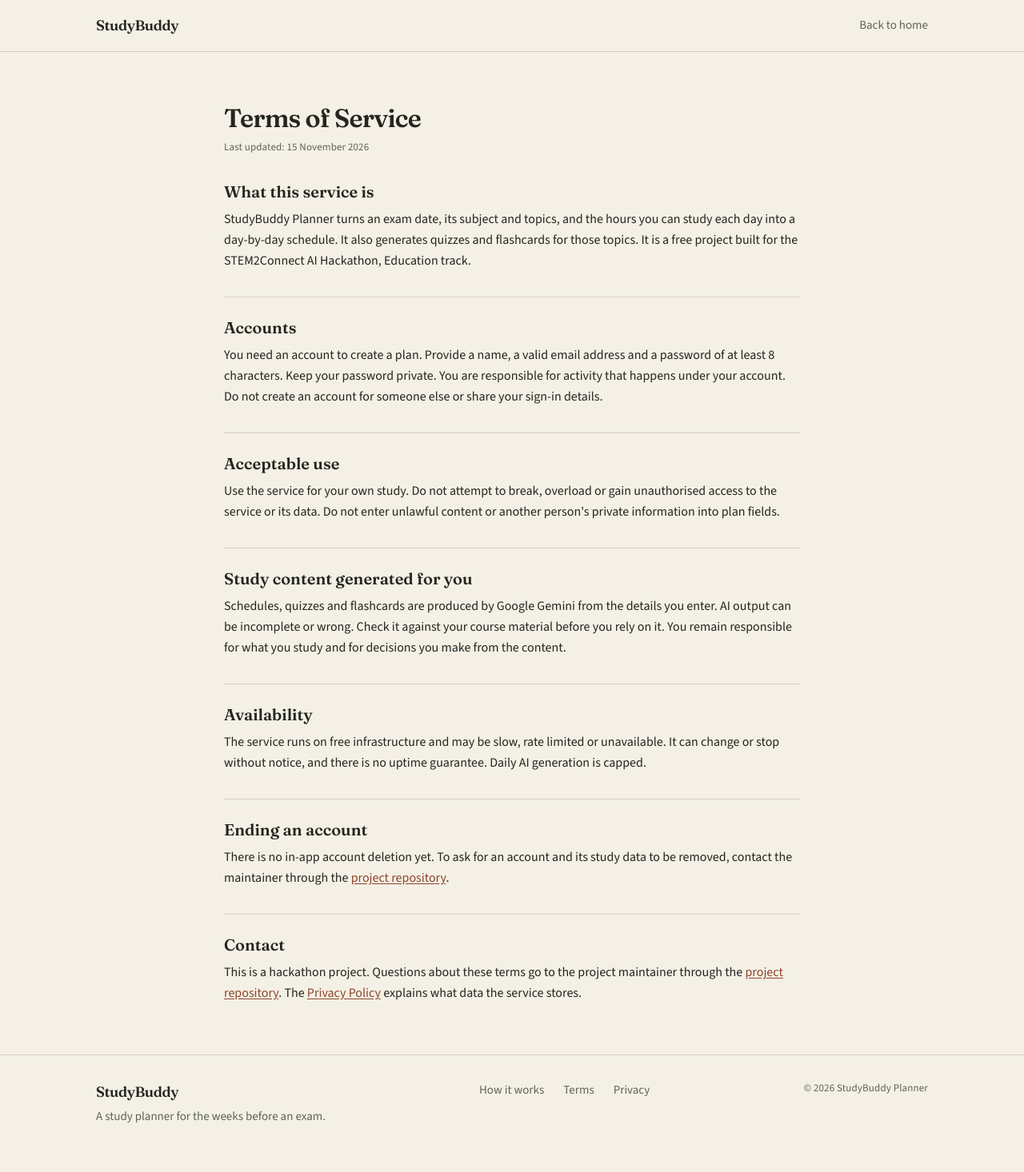
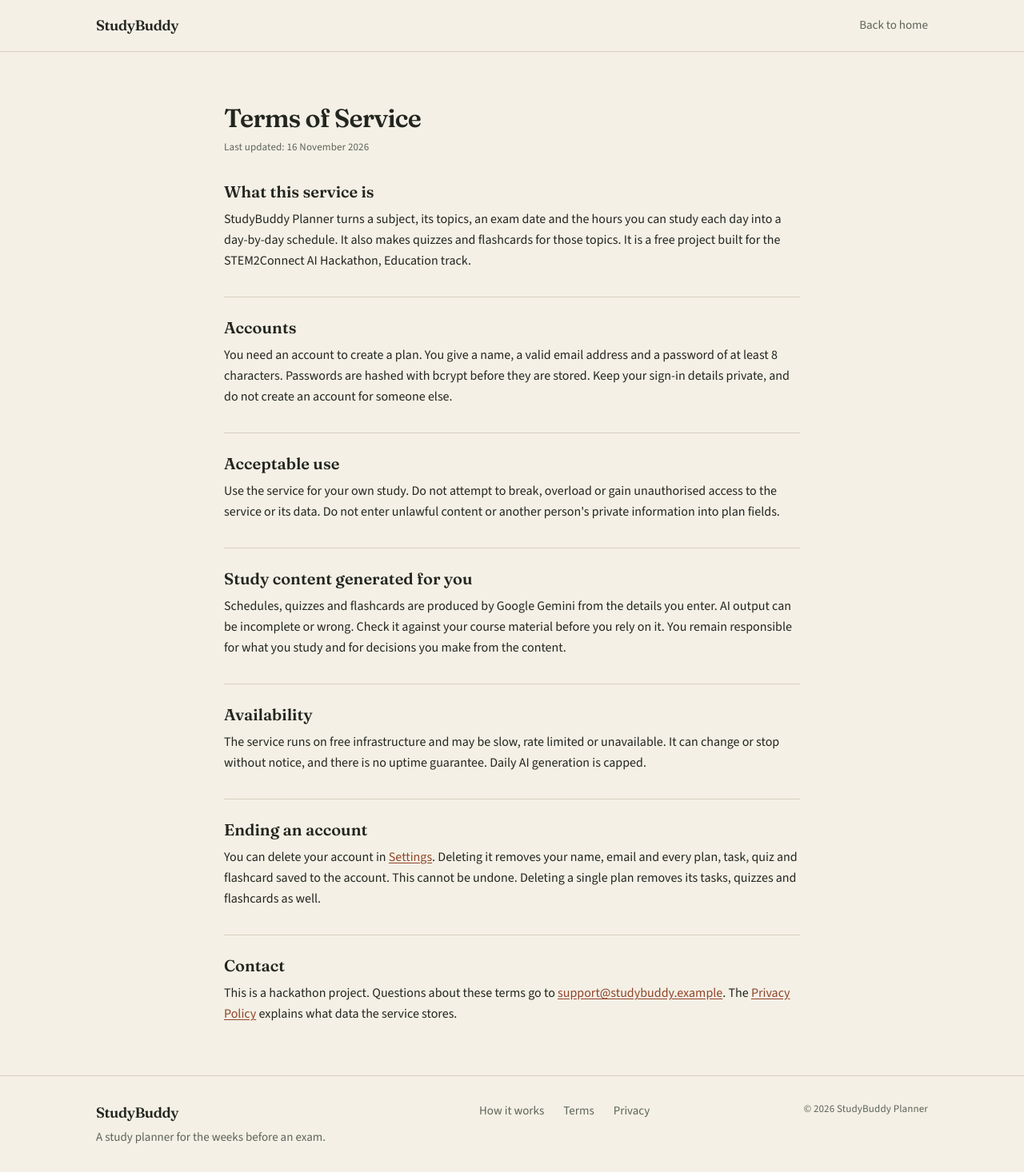
Before and after one commit to chaudharyhassaan/studybuddy, a React (Vite) app in the folder client/: page /terms in a window 1280 px wide. Shown: the whole page at 80% size. Before the commit the page ends 1440 px from the top, so only its background shows below. Built offline with nearby package versions, Linux system fonts and the light colour scheme; no server answers.

Commit message:
docs: update terms for account deletion

```diff
--- a/client/src/pages/Terms.jsx
+++ b/client/src/pages/Terms.jsx
@@ -2,6 +2,8 @@ import { Link } from 'react-router-dom';
 
 const linkClass =
   'text-accent underline underline-offset-2 transition-colors duration-150 hover:text-accent-hover';
+
+const sectionClass = 'border-t border-border pt-6';
 
 export default function Terms() {
   return (
@@ -9,30 +11,29 @@ export default function Terms() {
       <h1 className="font-display text-h1 font-semibold tracking-tight text-ink">
         Terms of Service
       </h1>
-      <p className="mt-2 text-xs text-ink-muted">Last updated: 15 November 2026</p>
+      <p className="mt-2 text-xs text-ink-muted">Last updated: 16 November 2026</p>
 
       <div className="mt-8 space-y-8">
-        <section className="border-t border-border pt-6 first:border-t-0 first:pt-0">
+        <section className={`${sectionClass} first:border-t-0 first:pt-0`}>
           <h2 className="font-display text-h3 font-semibold text-ink">What this service is</h2>
           <p className="mt-2 text-base leading-relaxed text-ink">
-            StudyBuddy Planner turns an exam date, its subject and topics, and the hours you can
-            study each day into a day-by-day schedule. It also generates quizzes and flashcards for
-            those topics. It is a free project built for the STEM2Connect AI Hackathon, Education
-            track.
+            StudyBuddy Planner turns a subject, its topics, an exam date and the hours you can study
+            each day into a day-by-day schedule. It also makes quizzes and flashcards for those
+            topics. It is a free project built for the STEM2Connect AI Hackathon, Education track.
           </p>
         </section>
 
-        <section className="border-t border-border pt-6">
+        <section className={sectionClass}>
           <h2 className="font-display text-h3 font-semibold text-ink">Accounts</h2>
           <p className="mt-2 text-base leading-relaxed text-ink">
-            You need an account to create a plan. Provide a name, a valid email address and a
-            password of at least 8 characters. Keep your password private. You are responsible for
-            activity that happens under your account. Do not create an account for someone else or
-            share your sign-in details.
+            You need an account to create a plan. You give a name, a valid email address and a
+            password of at least 8 characters. Passwords are hashed with bcrypt before they are
+            stored. Keep your sign-in details private, and do not create an account for someone
+            else.
           </p>
         </section>
 
-        <section className="border-t border-border pt-6">
+        <section className={sectionClass}>
           <h2 className="font-display text-h3 font-semibold text-ink">Acceptable use</h2>
           <p className="mt-2 text-base leading-relaxed text-ink">
             Use the service for your own study. Do not attempt to break, overload or gain
@@ -41,8 +42,10 @@ export default function Terms() {
           </p>
         </section>
 
-        <section className="border-t border-border pt-6">
-          <h2 className="font-display text-h3 font-semibold text-ink">Study content generated for you</h2>
+        <section className={sectionClass}>
+          <h2 className="font-display text-h3 font-semibold text-ink">
+            Study content generated for you
+          </h2>
           <p className="mt-2 text-base leading-relaxed text-ink">
             Schedules, quizzes and flashcards are produced by Google Gemini from the details you
             enter. AI output can be incomplete or wrong. Check it against your course material
@@ -51,7 +54,7 @@ export default function Terms() {
           </p>
         </section>
 
-        <section className="border-t border-border pt-6">
+        <section className={sectionClass}>
           <h2 className="font-display text-h3 font-semibold text-ink">Availability</h2>
           <p className="mt-2 text-base leading-relaxed text-ink">
             The service runs on free infrastructure and may be slow, rate limited or unavailable.
@@ -60,31 +63,25 @@ export default function Terms() {
           </p>
         </section>
 
-        <section className="border-t border-border pt-6">
+        <section className={sectionClass}>
           <h2 className="font-display text-h3 font-semibold text-ink">Ending an account</h2>
           <p className="mt-2 text-base leading-relaxed text-ink">
-            There is no in-app account deletion yet. To ask for an account and its study data to be
-            removed, contact the maintainer through the{' '}
-            <a
-              href="https://github.com/chaudharyhassaan/studybuddy-planner"
-              className={linkClass}
-            >
-              project repository
-            </a>
-            .
+            You can delete your account in{' '}
+            <Link to="/settings" className={linkClass}>
+              Settings
+            </Link>
+            . Deleting it removes your name, email and every plan, task, quiz and flashcard saved
+            to the account. This cannot be undone. Deleting a single plan removes its tasks,
+            quizzes and flashcards as well.
           </p>
         </section>
 
-        <section className="border-t border-border pt-6">
+        <section className={sectionClass}>
           <h2 className="font-display text-h3 font-semibold text-ink">Contact</h2>
           <p className="mt-2 text-base leading-relaxed text-ink">
-            This is a hackathon project. Questions about these terms go to the project maintainer
-            through the{' '}
-            <a
-              href="https://github.com/chaudharyhassaan/studybuddy-planner"
-              className={linkClass}
-            >
-              project repository
+            This is a hackathon project. Questions about these terms go to{' '}
+            <a href="mailto:support@studybuddy.example" className={linkClass}>
+              support@studybuddy.example
             </a>
             . The{' '}
             <Link to="/privacy" className={linkClass}>
```
